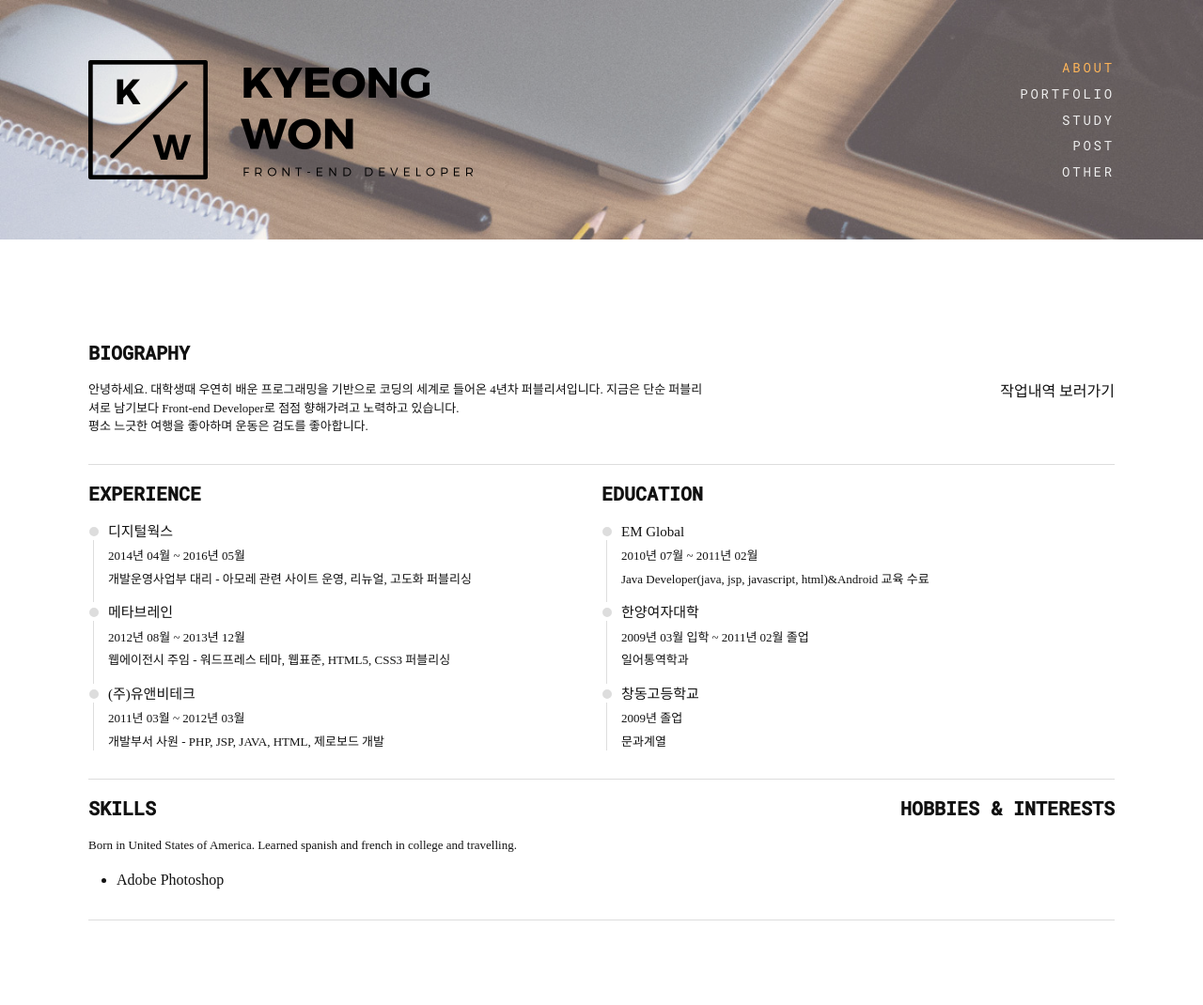
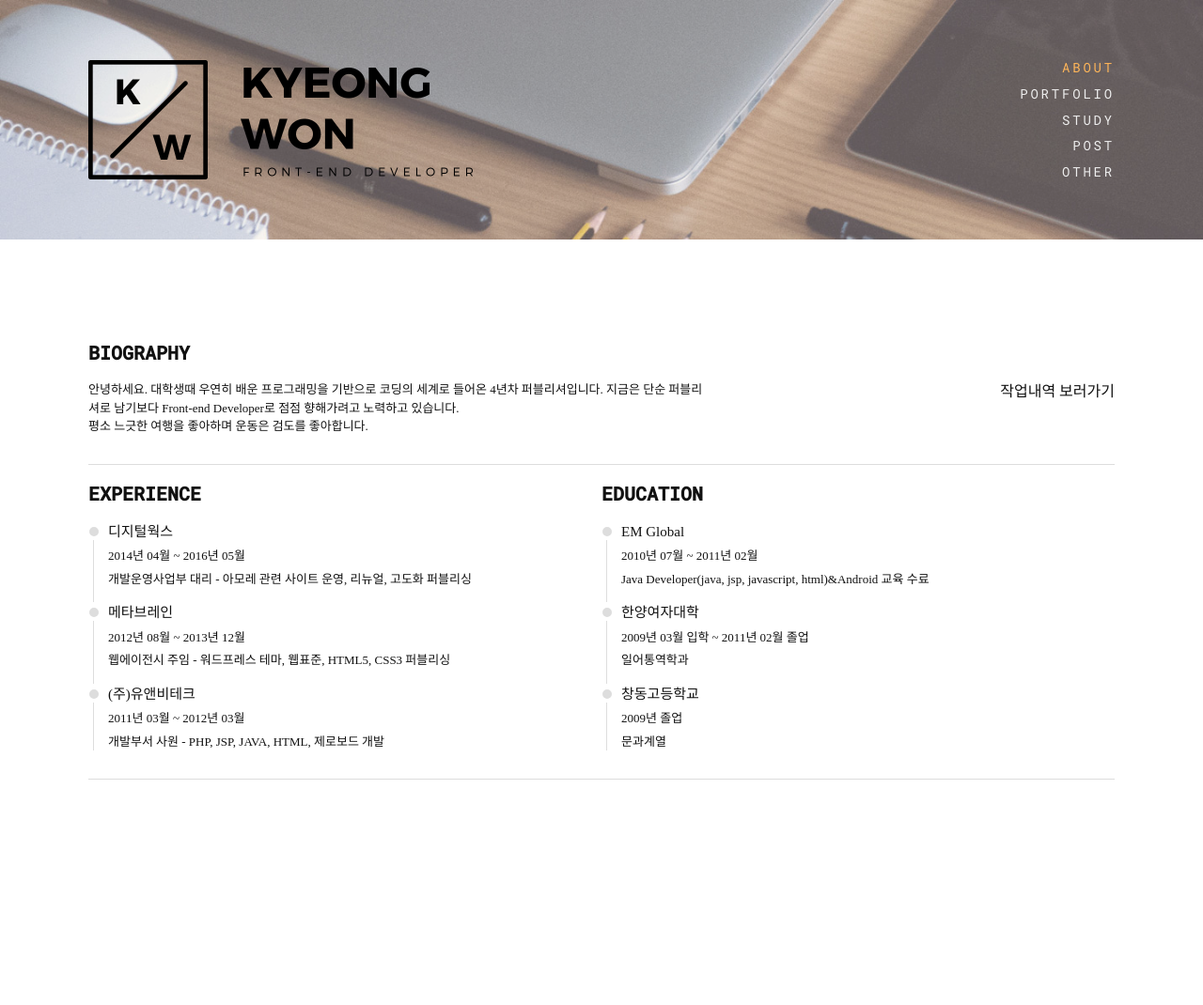
Before and after one commit to 2349/jkw, a Jekyll site: the page built from about.html, in a window 1280 px wide. Shown: the whole page at 94% size. Built offline with Jekyll 4.4.1, drawn with Linux system fonts in a browser that asks for light colours; nearby versions of some CDN libraries; after the commit the page ends 920 px from its top, so only the background shows below that.

Commit message:
portfolio 0.35

```diff
--- a/_includes/head.html
+++ b/_includes/head.html
@@ -19,5 +19,6 @@
     <link rel="stylesheet" href="https://maxcdn.bootstrapcdn.com/font-awesome/4.5.0/css/font-awesome.min.css">
     <link rel="stylesheet" href="{{ "/css/main.css" | prepend: site.baseurl }}">
     <link rel="canonical" href="{{ page.url | replace:'index.html','' | prepend: site.baseurl | prepend: site.url }}">
+    <script src="https://ajax.googleapis.com/ajax/libs/jquery/1.12.4/jquery.min.js"></script>
 
 </head>
--- a/_includes/header.html
+++ b/_includes/header.html
@@ -20,13 +20,13 @@
                     {% endif %}
                 {% endfor %}
                     <li class="{% if page.url contains 'study/' %}current{% endif %}">
-                        <a href="/jkw/study/">Study</a>
+                        <a href="javascript:alert('준비중입니다');">Study</a>
                     </li>
                     <li class="{% if page.url contains 'etc/' %}current{% endif %}">
-                        <a href="/jkw/etc/">Post</a>
+                        <a href="javascript:alert('준비중입니다');">Post</a>
                     </li>
                     <li class="{% if page.url contains 'gallery/' %}current{% endif %}">
-                        <a href="/jkw/page/gallery/">Other</a>
+                        <a href="javascript:alert('준비중입니다');">Other</a>
                     </li>
                 </ul>
             </div>
--- a/_sass/_base.scss
+++ b/_sass/_base.scss
@@ -41,6 +41,7 @@
 img {
     max-width: 100%;
     vertical-align: middle;
+    border:0;
 }
 
 
--- a/_sass/_portfolio.scss
+++ b/_sass/_portfolio.scss
@@ -19,9 +19,9 @@
     width: 100%
   }
 }
-.post-list-2 .post .btn-pop{display:block;position:relative;width:100%;height:300px;text-align:center;}
+.post-list-2 .post .btn-pop{display:block;position:relative;width:100%;height:300px;text-align:center;text-decoration:none}
 .post-list-2 .post .btn-pop:before{content:'';position:absolute;top:10px;left:10px;right:10px;bottom:10px;border:1px solid #ddd}
-.post-list-2 .post .btn-pop:hover:before, .post-list-2 .post .btn-pop:focus:before{border-width:2px;border-color:#FFB659}
+.post-list-2 .post .btn-pop:hover:before, .post-list-2 .post .btn-pop:focus:before{border-width:2px;border-color:#FFB659;}
 .post-list-2 .post article{padding:0 10px 30px}
 .post-list-2 .post h3{word-break:break-all}
 .post-list-2 .post .loader{position:relative;width:100px;height:1px;margin:0 auto;background:#ddd}
--- a/about.html
+++ b/about.html
@@ -67,18 +67,3 @@
         </ul>
     </div>
 </section>
-<section class="section03">
-  <div class="left">
-    <h2 class="en">SKILLS</h2>
-    <p>Born in United States of America. Learned spanish and french in college and travelling.</p>
-    <ul>
-      <li>Adobe Photoshop <div></div></li>
-    </ul>
-  </div>
-
-  <div class="right">
-    <h2 class="en">HOBBIES &amp; INTERESTS</h2>
-
-  </div>
-
-</section>
--- a/portfolio.html
+++ b/portfolio.html
@@ -3,9 +3,6 @@
 title: portfolio
 permalink: /portfolio/
 ---
-<style>
-
-</style>
 <div id="posts">
 	<h2 class="hidden">전체 목록</h2>
 	<ul class="post-list-2">
@@ -32,7 +29,6 @@
 	<div class="pop-content"></div>
 	<button class="btn-close"><i class="fa fa-close"></i><span class="hidden">Close</span></button>
 </div>
-<script src="https://ajax.googleapis.com/ajax/libs/jquery/1.12.4/jquery.min.js"></script>
 <script type="text/javascript" src="{{ "/js/iscroll.js" | prepend: site.baseurl }}"></script>
 <script>
 $(document).ready(function(){
```
Also changed, not shown: other parts of portfolio.html (+1 -1 lines).
